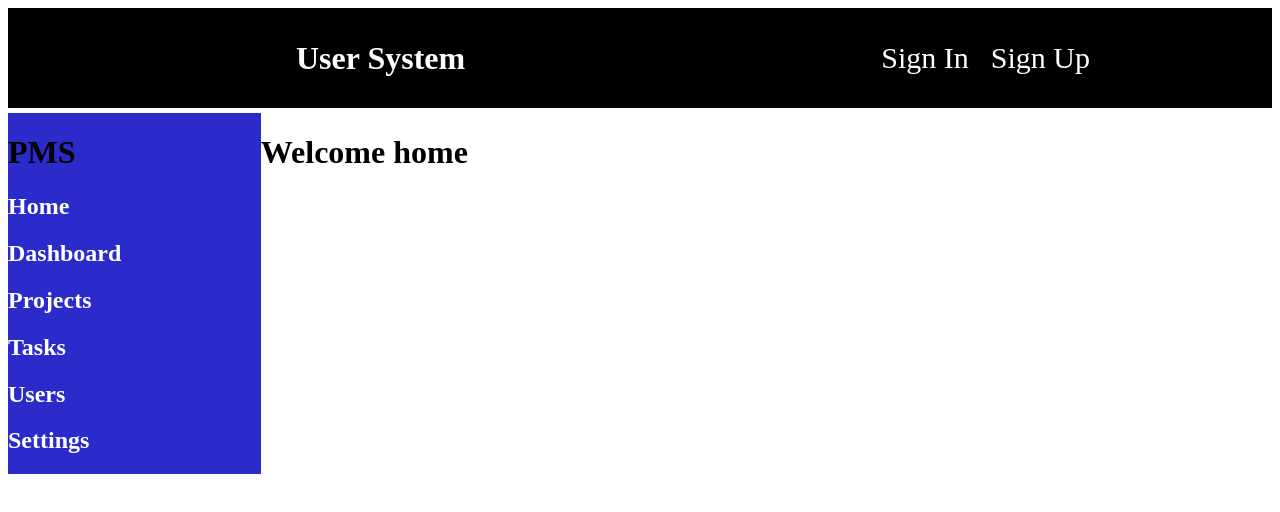
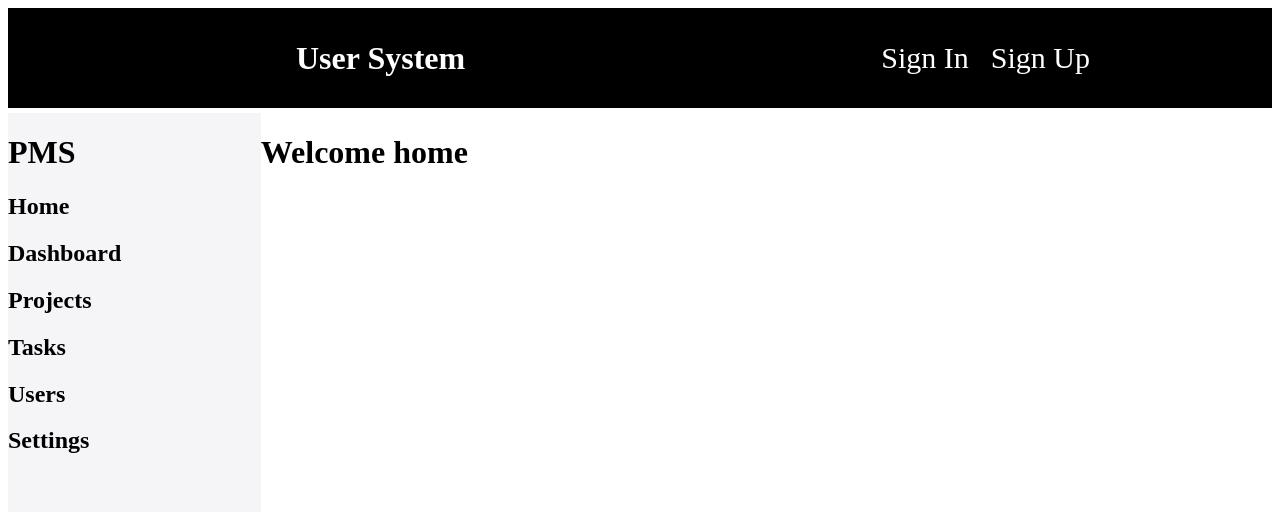
Before and after one commit to NickyGuants/project-management-system, a React (Create React App) app in the folder client/: page / in a window 1280 px wide. Shown: the top 512 px of the page. Built offline with nearby package versions, Linux system fonts and the light colour scheme.

Commit message:
fix styling

```diff
--- a/client/src/components/header/header.css
+++ b/client/src/components/header/header.css
@@ -6,6 +6,8 @@ header {
   background-color: black;
   height: 100px;
   align-items: center;
+  position: sticky;
+  top: 0;
 }
 header .user {
   display: flex;
--- a/client/src/components/navigation/navigation.css
+++ b/client/src/components/navigation/navigation.css
@@ -1,13 +1,11 @@
 .nav {
   flex: 1;
-  /* width: 20%; */
-  height: calc(100vh- 100px);
-  background-color: rgb(43, 43, 204);
+  height: calc(100vh - 100px);
+  background-color: rgb(245, 245, 248);
   position: sticky;
   top: 100px;
-  /* height: 100vh-; */
 }
 .nav a {
   text-decoration: none;
-  color: white;
+  color: black;
 }
```
